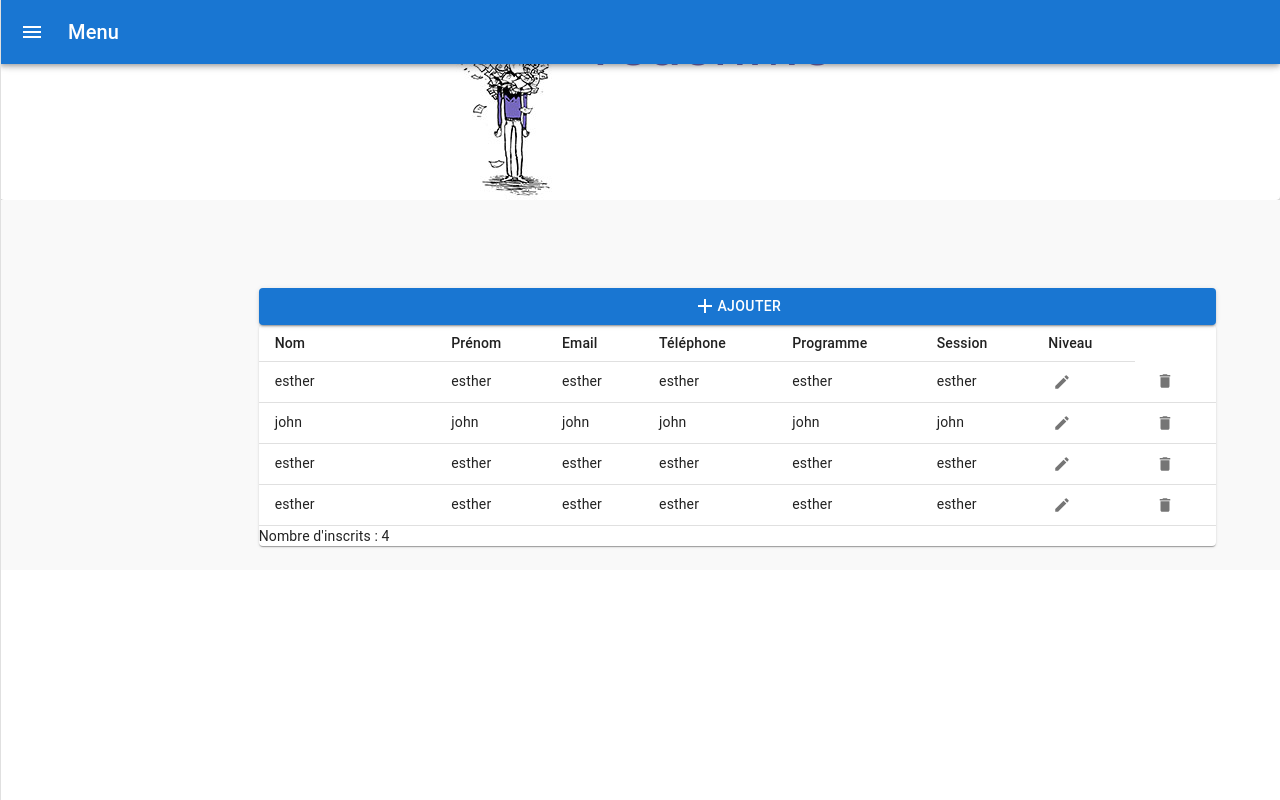
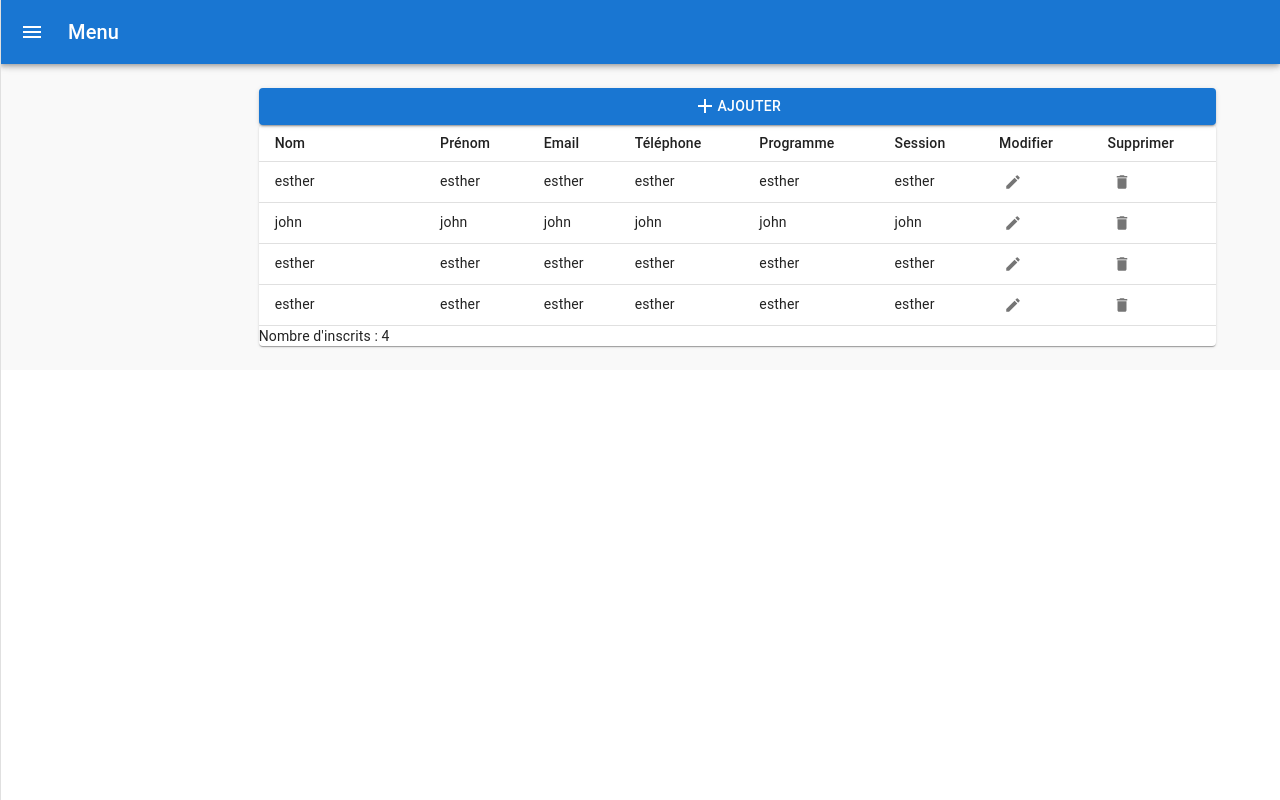
Before and after one commit to youssefradid/teach-me-reactjs, a React (Create React App) app: page /dashboard in a window 1280 px wide. Built offline with nearby package versions, Linux system fonts and the light colour scheme.

Commit message:
last mod

```diff
--- a/src/index.js
+++ b/src/index.js
@@ -3,11 +3,10 @@ import ReactDOM from 'react-dom';
 
 import App from './App';
 import "./styles/style.css";
-import Header from './header/header';
+
 
 ReactDOM.render(
   <div  >
-  <Header />
   <div style={{
         backgroundColor: "#f9f9f9"
     }}>
--- a/src/pages/Dashboard.jsx
+++ b/src/pages/Dashboard.jsx
@@ -1,7 +1,6 @@
 import React, { useState, useEffect }  from 'react';
 
 import {ListItemIcon,Box,IconButton, ListItemText,ListItem,Button,Stack, List, Container, Grid,  Drawer, Table, TableFooter, TableHead, TableBody, TableRow, TableCell, Paper, Typography, Card, CardHeader, Avatar,  CardContent, } from "@mui/material";
-
 import AddIcon from '@mui/icons-material/Add';
 import EditIcon from '@mui/icons-material/Edit';
 import DeleteIcon from '@mui/icons-material/Delete';
@@ -9,9 +8,9 @@ import SaveIcon from '@mui/icons-material/Save';
 
 import {useNavigate} from 'react-router';
 
-import { getFirestore, doc, onSnapshot, collection, query, where } from "firebase/firestore";
+import { getFirestore, doc, onSnapshot, collection, query, where, getDocs, getDoc } from "firebase/firestore";
 import db from '../firebase'
-
+import TutorialDataService from "../services/service";
 
 import { styled, useTheme } from '@mui/material/styles';
 
@@ -33,6 +32,7 @@ import IndeterminateCheckBoxIcon from '@mui/icons-material/IndeterminateCheckBox
 import Delete from '@mui/icons-material/Delete';
 import Create from '@mui/icons-material/Create';
 import AddCircle from '@mui/icons-material/AddCircle';
+import AccessibilityTwoTone from '@mui/icons-material/AccessibilityTwoTone';
 
 
 function Line(props){
@@ -48,6 +48,7 @@ function Line(props){
     };
 
     return(
+
       <TableRow>
                         <TableCell>{props.element.firstName}</TableCell>
                          <TableCell>{props.element.lastName}</TableCell>
@@ -73,18 +74,6 @@ function Line(props){
 export default function Dashboard() {
 
   const db = getFirestore();
-/*
-  useEffect(() => {
-    const q = query(collection(db, "Former"))
-    const unsub = onSnapshot(q, (querySnapshot) => {
-      querySnapshot.forEach(doc => {
-        const { firstname, lastname } = doc.data();
-       console.log(firstname + ' ' +lastname);
-    })
-    });
-  }, [])
-
-*/
 
 
     let history = useNavigate();
@@ -242,7 +231,7 @@ const DrawerHeader = styled('div')(({ theme }) => ({
           {['Gestion des programmes', 'Gestion des sessions', 'Gestion des Formateurs'].map((text, index) => (
             <ListItem button key={text}>
               <ListItemIcon>
-                {index % 2 === 0 ? <IndeterminateCheckBoxIcon /> : <IndeterminateCheckBoxIcon />}
+                {index % 2 === 0 ? <AccessibilityTwoTone /> : <AccessibilityTwoTone />}
               </ListItemIcon>
               <ListItemText primary={text} />
             </ListItem>
@@ -290,7 +279,8 @@ const DrawerHeader = styled('div')(({ theme }) => ({
                     <TableCell>Téléphone</TableCell>
                     <TableCell>Programme</TableCell>
                     <TableCell>Session</TableCell>
-                    <TableCell>Niveau</TableCell>
+                    <TableCell>Modifier</TableCell>
+                    <TableCell>Supprimer</TableCell>
                   </TableRow>
                 </TableHead>
 
--- a/src/pages/LoginForm.jsx
+++ b/src/pages/LoginForm.jsx
@@ -1,6 +1,6 @@
 import React, { useState, useEffect }  from 'react';
 import { Button, Paper, Stack, TextField, Typography,RadioGroup,Grid, FormControlLabel,Box, FormLabel,Checkbox,FormGroup, Select, MenuItem } from "@mui/material";
-
+import Header from '../header/header';
 import{blue, grey} from "@mui/material/colors";
 import { useNavigate } from "react-router";
 import TutorialDataService from "../services/service";
@@ -25,10 +25,14 @@ export default function RegisterForm() {
     });
   }
 
+    const gotoRegister = function(){
+      history('/register-from');
+    };
+
     return(
 
         <div>
-
+         <Header/>
             <Grid
                 container
                 justifyContent="center"
@@ -48,7 +52,7 @@ export default function RegisterForm() {
 
                   <Stack spacing={2} direction={'row'} justifyContent="center">
                           <Button variant="contained" onClick={submit}>Se connecter</Button>
-                          <Button variant="contained" color="primary">Inscription</Button>
+                          <Button variant="contained" onClick={gotoRegister} color="primary">Inscription</Button>
                   </Stack>
             </Paper>
 
--- a/src/pages/RegisterForm.jsx
+++ b/src/pages/RegisterForm.jsx
@@ -7,6 +7,7 @@ import { useNavigate } from "react-router";
 import db from '../firebase'
 import TutorialDataService from "../services/service";
 import alert from "../alert/alert";
+import Header from '../header/header';
 
 export default function RegisterForm() {
 
@@ -42,7 +43,7 @@ export default function RegisterForm() {
   };
     return(
         <div>
-
+    <    Header/>
           <Grid container spacing={-20}>
 
             <Grid item xs={8}>
--- a/src/services/service.js
+++ b/src/services/service.js
@@ -3,7 +3,7 @@ import { collection, addDoc, updateDoc, deleteDoc, getDoc , getDocs } from "fire
 import { getFirestore, doc, onSnapshot, query, where } from "firebase/firestore";
 
 const database = getFirestore();
-const db = collection(database, "Former");
+const db = collection(database, "Session");
 
 
 class TutorialDataService {
```
Also changed, not shown: src/services/LearnerService.js (added).
